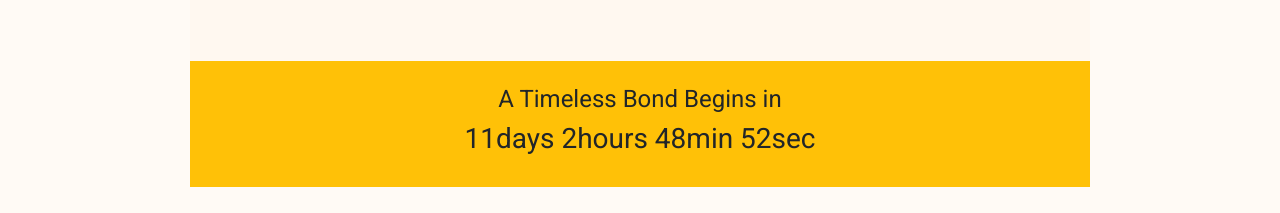
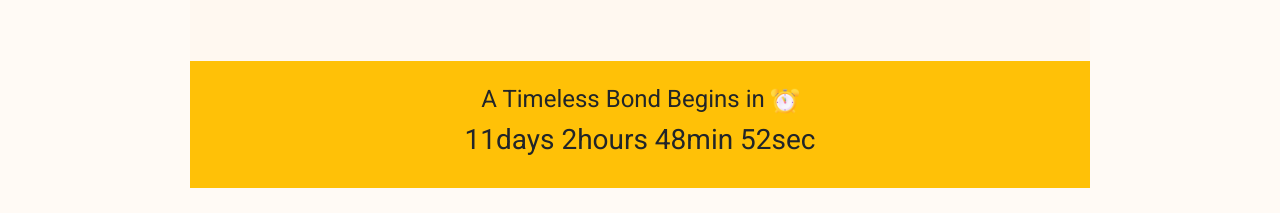
Before and after one commit to ramanand6980vish/ringceremony, a plain HTML site: page index.html in a window 1280 px wide. Shown: the part 2897-3110 px from the top of the page. Drawn offline with nearby package versions, Linux system fonts and the light colour scheme.

Commit message:
Update index.html

```diff
--- a/index.html
+++ b/index.html
@@ -190,7 +190,7 @@
 
 <!-- CountDown Timer -->
  <section id="countdown" class="text-center py-4 bg-warning text-dark">
-  <h4>A Timeless Bond Begins in</h4>
+  <h4>A Timeless Bond Begins in <img style="width: 28px;" src="/assets/clock.png " alt="clock"> </h4>
   <h3 id="timer"></h3>
 </section>
 
```
